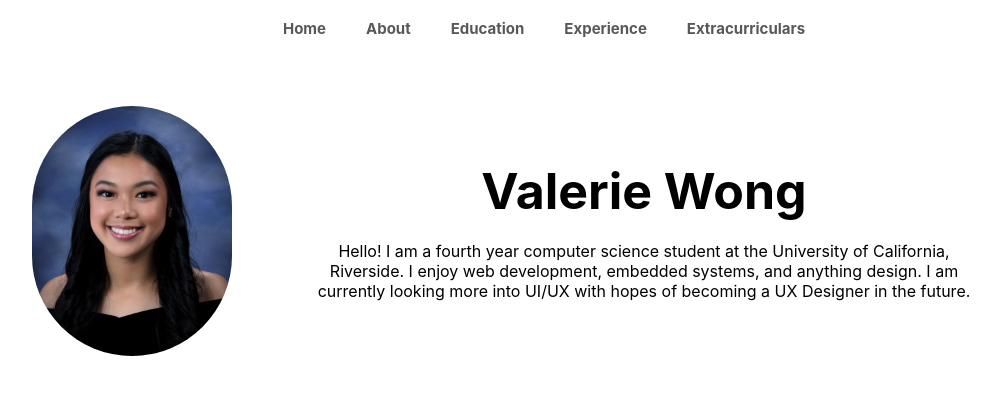
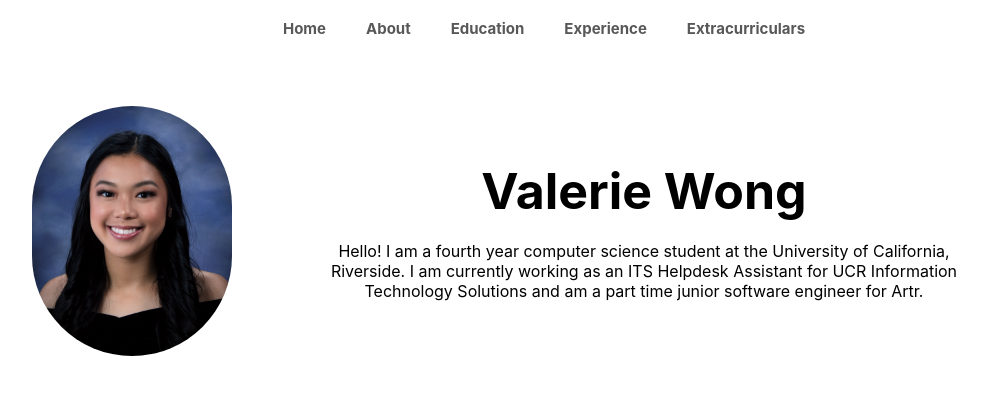
Before and after one commit to vwong031/valeriewong, a React (Create React App) app in the folder cs110-professional-web/: page / in a window 1280 px wide. Shown: the top 394 px of the page, without its empty margins (96-1092 px from the left). Built offline with nearby package versions, Linux system fonts and the light colour scheme.

Commit message:
update home description

```diff
--- a/cs110-professional-web/src/components/About.js
+++ b/cs110-professional-web/src/components/About.js
@@ -3,7 +3,9 @@ import './About.css'
 function About() {
   return (
     <div>
-
+      I enjoy web development, embedded systems, and anything design. I am currently
+      looking more into UI/UX with hopes of becoming a UX Designer in
+      the future.
     </div>
   );
 }
--- a/cs110-professional-web/src/components/Home.js
+++ b/cs110-professional-web/src/components/Home.js
@@ -12,9 +12,8 @@ function Home() {
           </div>
           <div class="description">
             Hello! I am a fourth year computer science student at the University of California, Riverside.
-            I enjoy web development, embedded systems, and anything design. I am currently
-            looking more into UI/UX with hopes of becoming a UX Designer in
-            the future.
+            I am currently working as an ITS Helpdesk Assistant for UCR Information
+            Technology Solutions and am a part time junior software engineer for Artr.
           </div>
         </div>
       </div>
```
